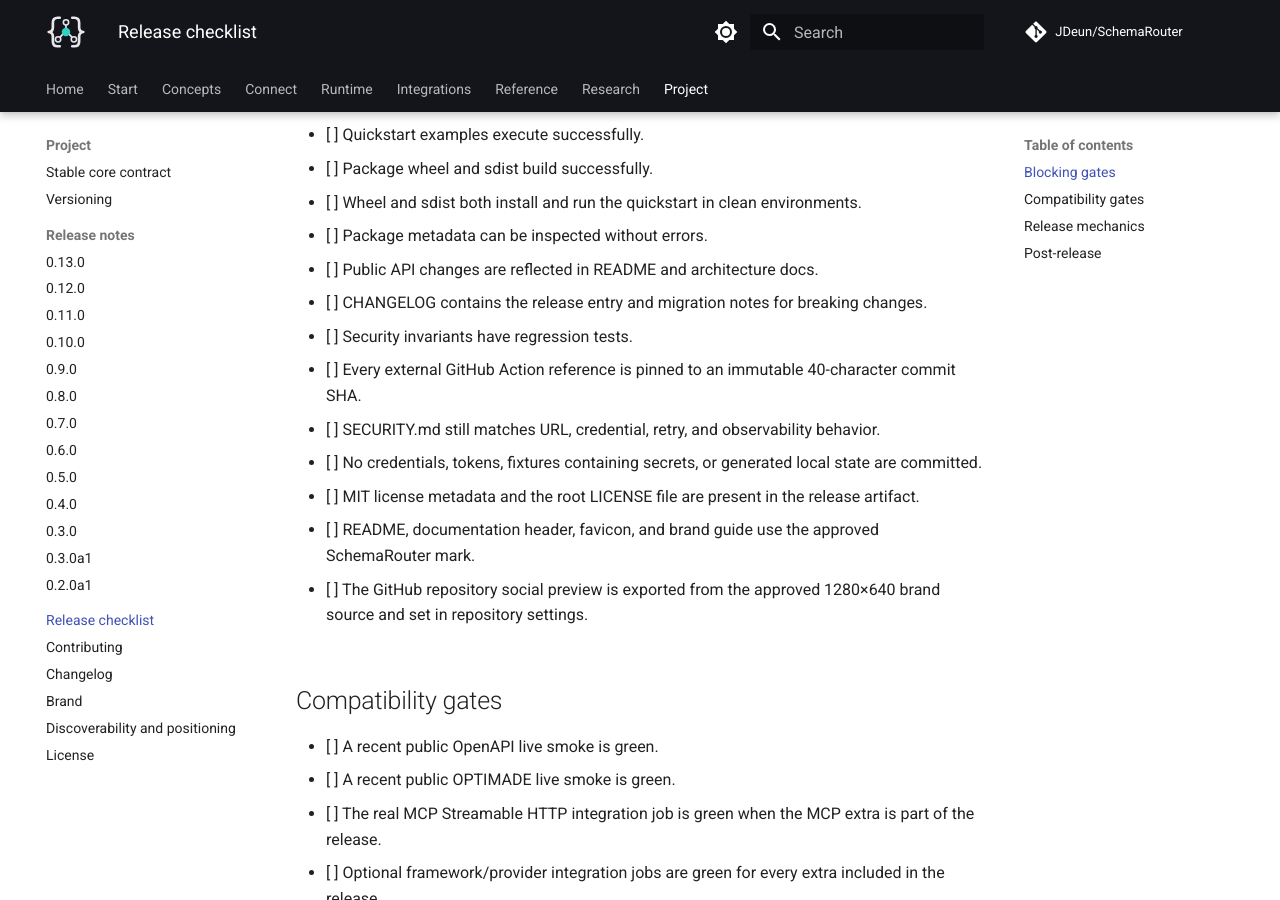
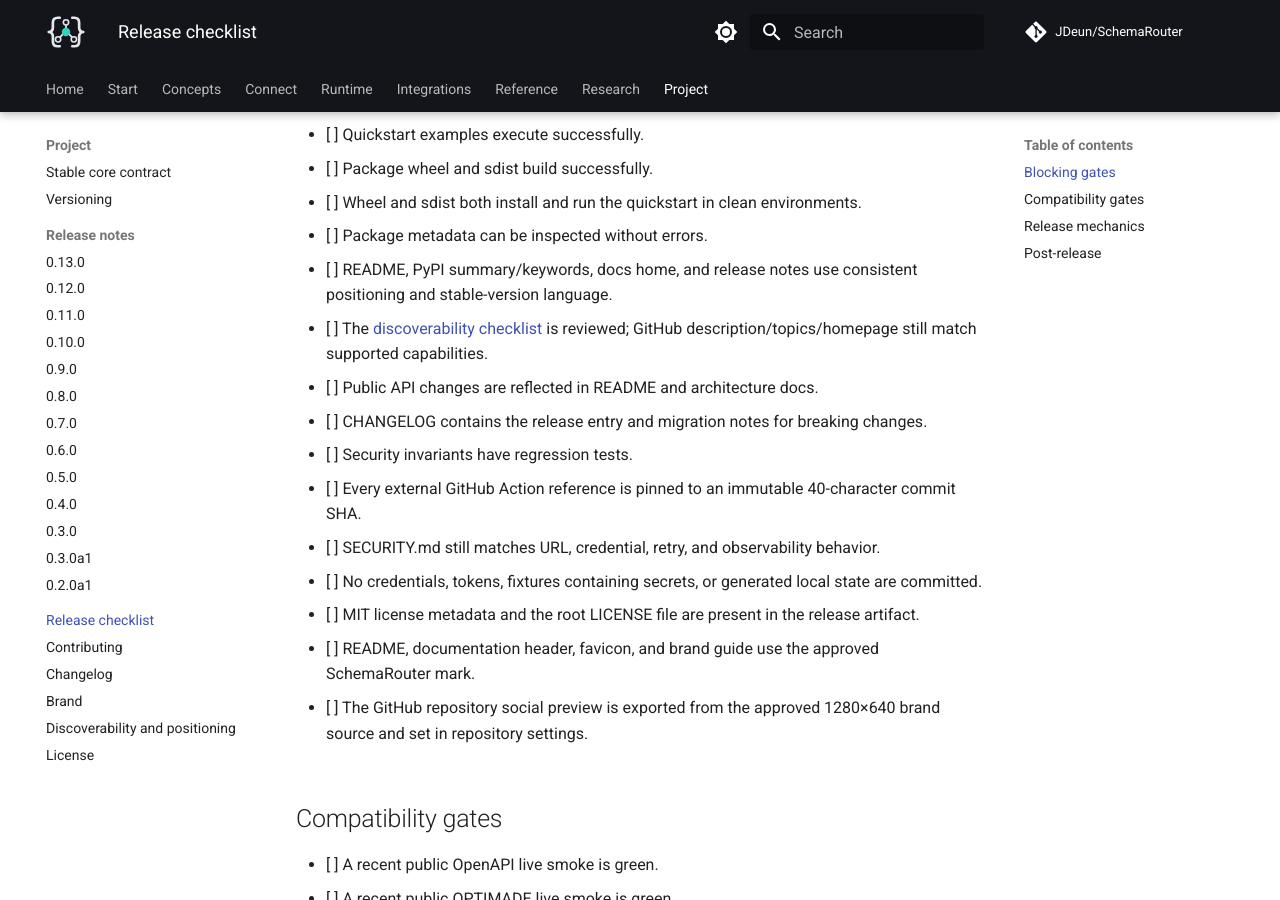
Before and after one commit to JDeun/SchemaRouter, an MkDocs documentation site: the page built from docs/release-checklist.md, in a window 1280 px wide and 900 px high, scrolled down 632 px. Built offline with MkDocs 1.6.1 and Material for MkDocs 9.7.7, drawn with Linux system fonts in a browser that asks for light colours; comment, search, counter and statistics services are not loaded.

Commit message:
docs: add discoverability release gate

```diff
--- a/docs/release-checklist.md
+++ b/docs/release-checklist.md
@@ -18,6 +18,10 @@ Use this checklist before promoting a SchemaRouter alpha, beta, release candidat
 - [ ] Package wheel and sdist build successfully.
 - [ ] Wheel and sdist both install and run the quickstart in clean environments.
 - [ ] Package metadata can be inspected without errors.
+- [ ] README, PyPI summary/keywords, docs home, and release notes use consistent positioning and
+  stable-version language.
+- [ ] The [discoverability checklist](project/discoverability.md#release-discoverability-checklist)
+  is reviewed; GitHub description/topics/homepage still match supported capabilities.
 - [ ] Public API changes are reflected in README and architecture docs.
 - [ ] CHANGELOG contains the release entry and migration notes for breaking changes.
 - [ ] Security invariants have regression tests.
```
